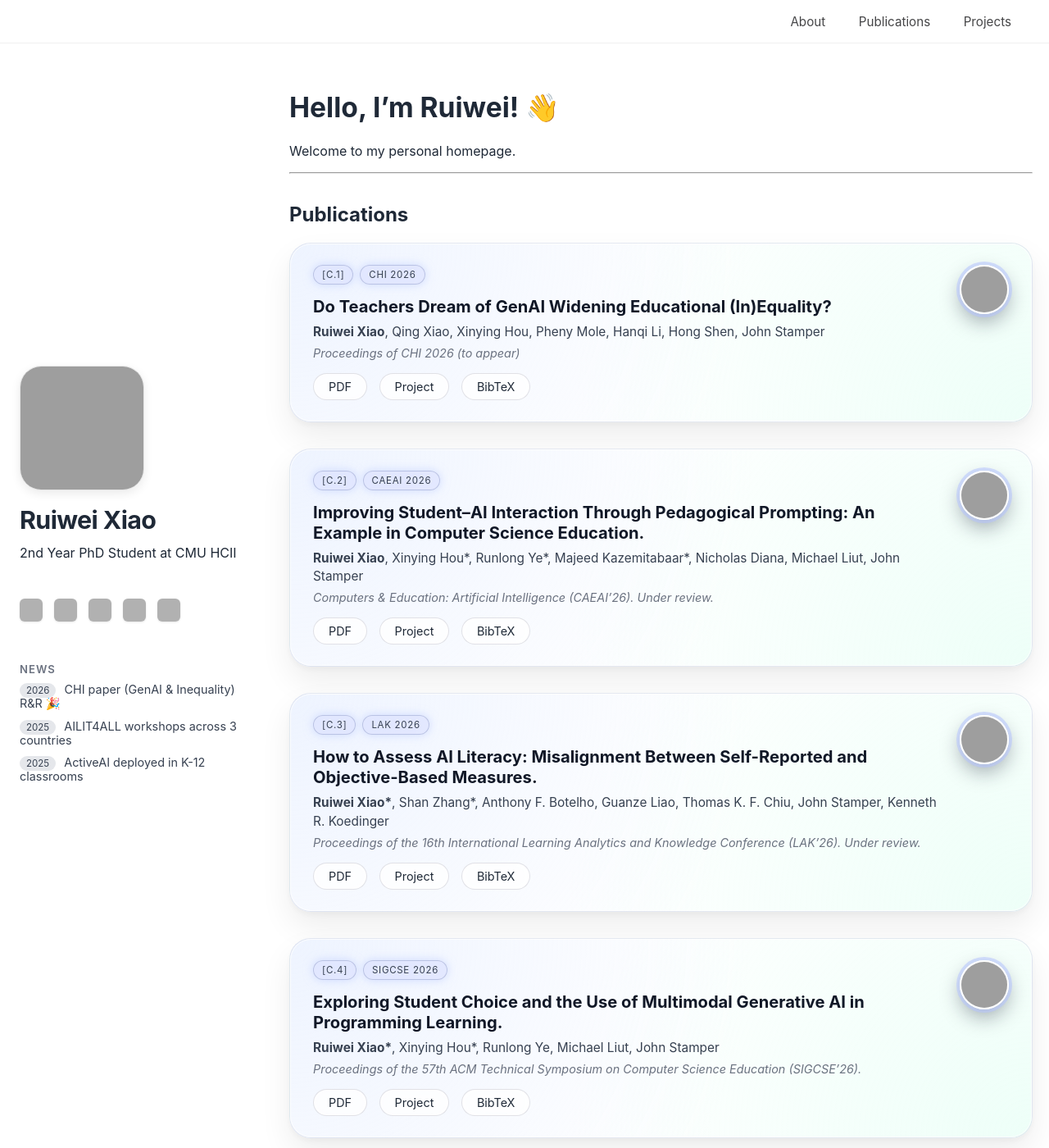
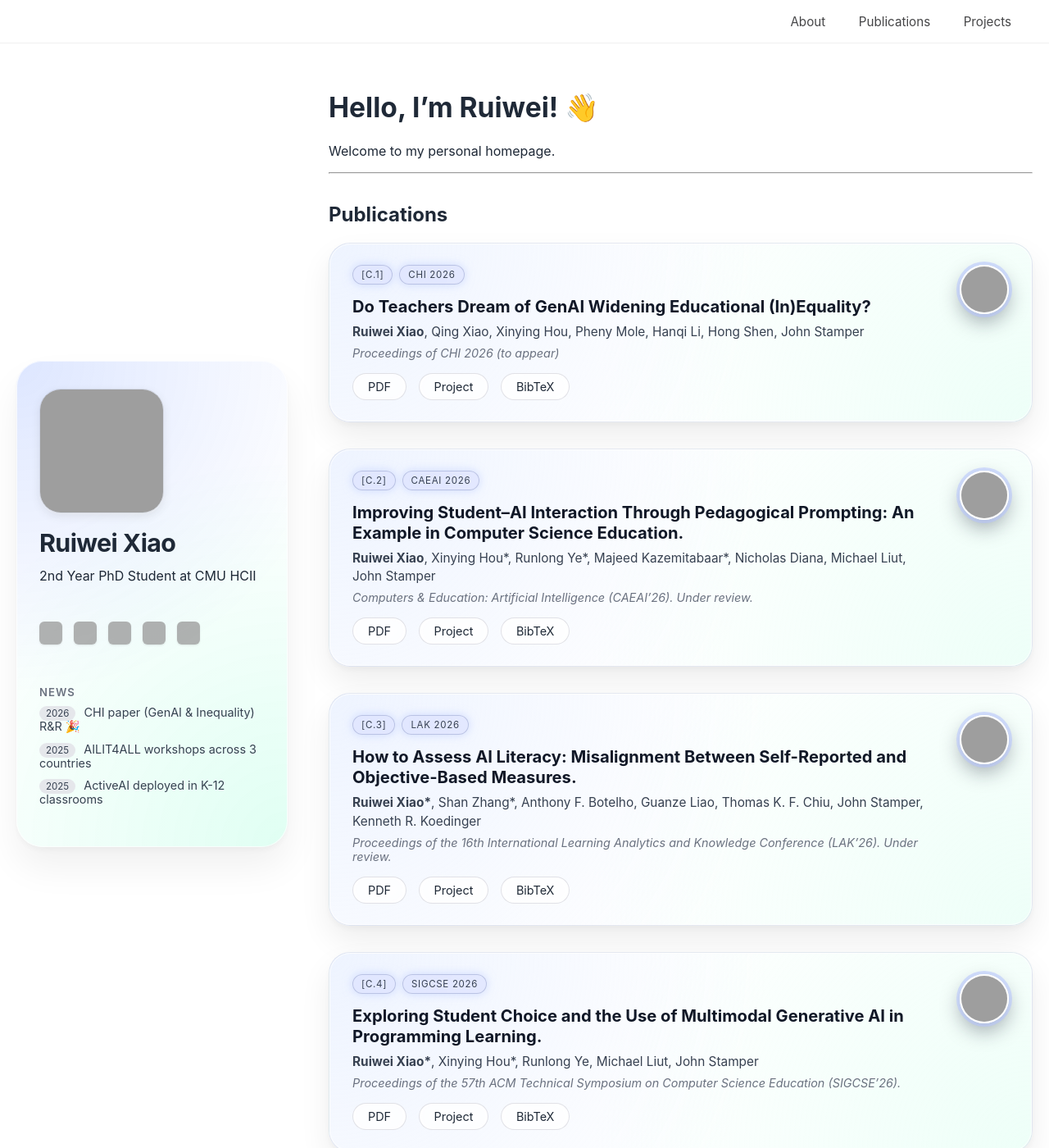
Before and after one commit to ruiwei-xiao/ruiwei-xiao.github.io, a Jekyll site: the page built from index.md, in a window 1280 px wide and 1400 px high. Shown: the whole window at 82% size. Built offline with Jekyll 4.4.1, drawn with Linux system fonts in a browser that asks for light colours; grey boxes are pictures that could not be loaded.

Commit message:
Update style.css

```diff
--- a/assets/css/style.css
+++ b/assets/css/style.css
@@ -641,3 +641,38 @@ section, main {
   font-size: 0.9rem;
   color: #111827;
 }
+
+
+/* ========================================= */
+/*      🌤️ VisionOS Soft Halo Sidebar        */
+/* ========================================= */
+
+.sidebar {
+  background:
+    radial-gradient(circle at top left, rgba(180, 200, 255, 0.45), transparent 60%),
+    radial-gradient(circle at bottom right, rgba(165, 255, 220, 0.35), transparent 70%),
+    rgba(255, 255, 255, 0.72); /* 主玻璃色 */
+
+  backdrop-filter: blur(28px) saturate(180%);
+  -webkit-backdrop-filter: blur(28px) saturate(180%);
+
+  border-radius: 32px;
+
+  /* 更轻盈的 VisionOS 阴影 */
+  box-shadow:
+    0 25px 45px rgba(0, 0, 0, 0.06),
+    0 4px 8px rgba(0, 0, 0, 0.04),
+    0 0 0 1px rgba(255,255,255,0.7) inset; /* 内亮边 */
+
+  padding: 34px 28px 40px;
+  transition: all 0.25s ease;
+}
+
+/* Hover 时有微妙浮起，非常 Vision Pro */
+.sidebar:hover {
+  transform: translateY(-2px);
+  box-shadow:
+    0 32px 60px rgba(0, 0, 0, 0.08),
+    0 6px 12px rgba(0, 0, 0, 0.05),
+    0 0 0 1px rgba(255,255,255,0.8) inset;
+}
```
